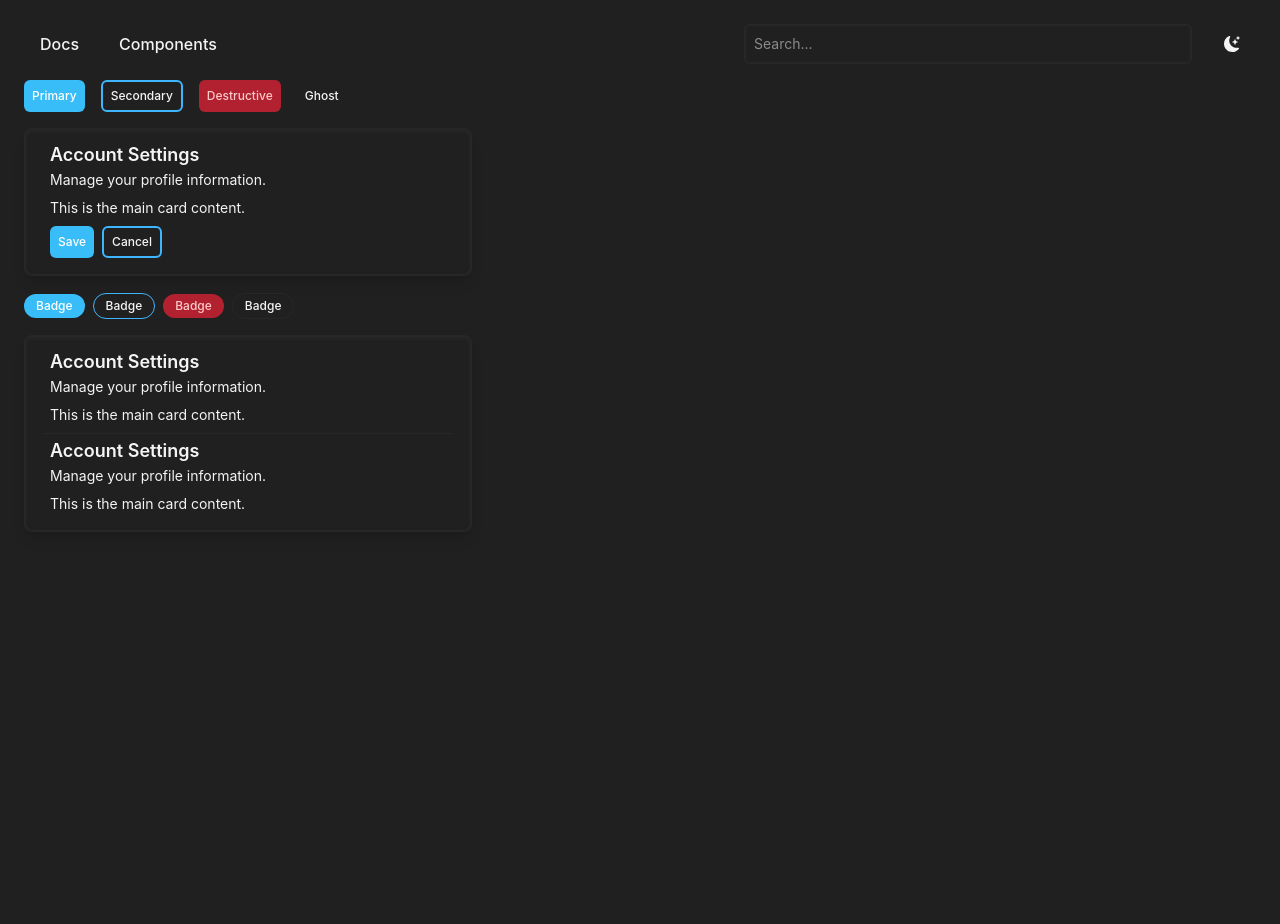
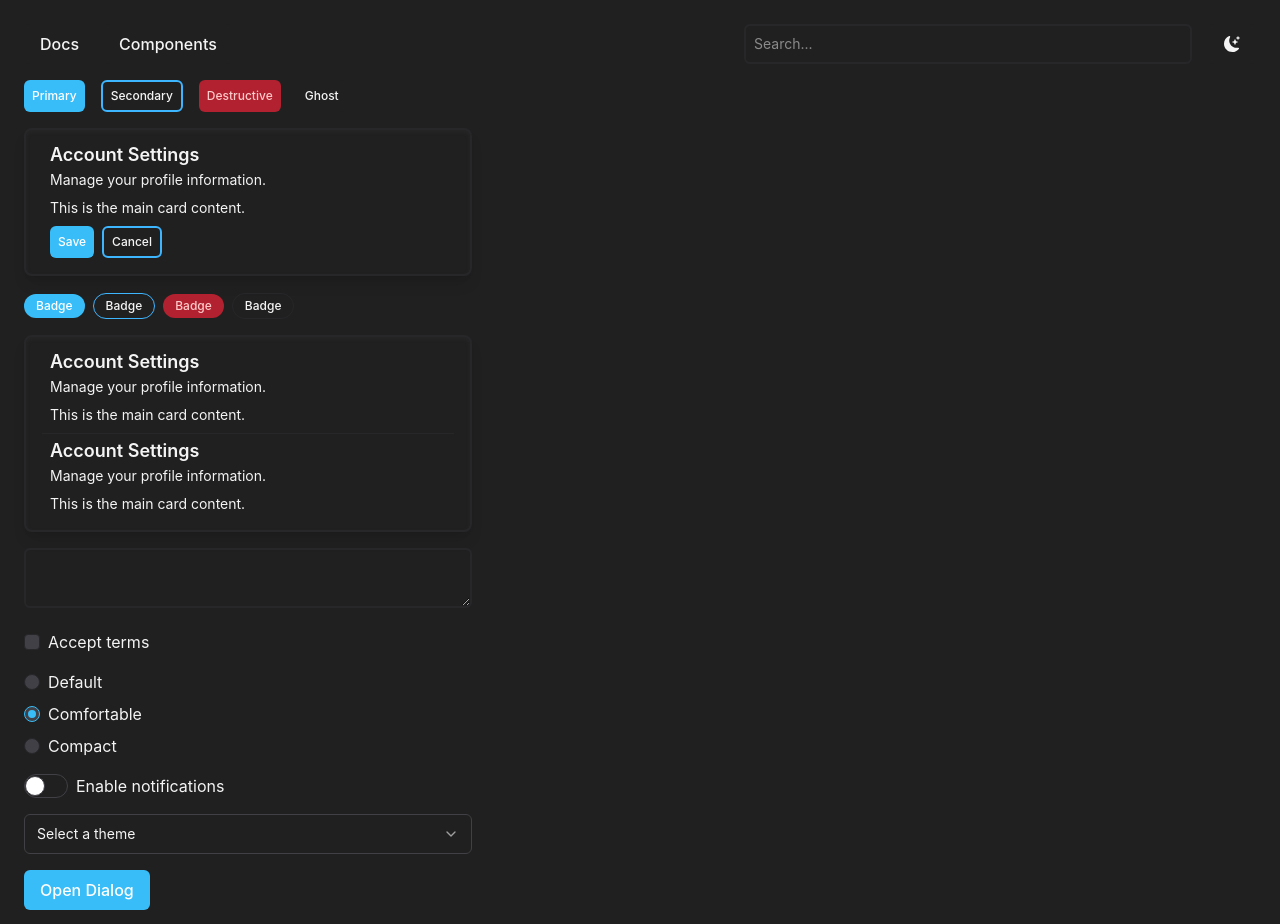
Before and after one commit to m-stevenson/mponent, a React (Vite) app: page / in a window 1280 px wide. Shown: the top 924 px of the page. Before the commit the page ends 800 px from the top, so only its background shows below. Built offline with nearby package versions, Linux system fonts and the light colour scheme.

Commit message:
Update component display with new components

```diff
--- a/src/App.tsx
+++ b/src/App.tsx
@@ -10,6 +10,36 @@ import {
 import { Navbar } from "./components/utils/Navbar";
 import { Badge } from "./components/ui/badge";
 import { Separator } from "./components/ui/separator";
+import { Textarea } from "./components/ui/textarea";
+import { Checkbox } from "./components/ui/checkbox";
+import { Label } from "./components/ui/label";
+import { RadioGroup, RadioGroupItem } from "./components/ui/radio-group";
+import { Switch } from "./components/ui/switch";
+import {
+  Select,
+  SelectTrigger,
+  SelectValue,
+  SelectContent,
+  SelectItem,
+} from "@/components/ui/select";
+import {
+  Dialog,
+  DialogTrigger,
+  DialogContent,
+  DialogHeader,
+  DialogTitle,
+  DialogDescription,
+  DialogFooter,
+  DialogClose,
+} from "@/components/ui/dialog";
+import {
+  DropdownMenu,
+  DropdownMenuContent,
+  DropdownMenuItem,
+  DropdownMenuLabel,
+  DropdownMenuSeparator,
+  DropdownMenuTrigger,
+} from "./components/ui/dropdown";
 
 function App() {
   return (
@@ -84,6 +114,92 @@ function App() {
           </p>
         </CardContent>
       </Card>
+
+      <Textarea className="min-w-md" />
+
+      <div className="flex items-center gap-2">
+        <Checkbox id="terms"></Checkbox>
+        <Label htmlFor="terms">Accept terms</Label>
+      </div>
+
+      <div className="flex items-center gap-2">
+        <RadioGroup defaultValue="comfortable">
+          <div className="flex items-center gap-2">
+            <RadioGroupItem id="r1" value="default"></RadioGroupItem>
+            <Label htmlFor="r1">Default</Label>
+          </div>
+          <div className="flex items-center gap-2">
+            <RadioGroupItem id="r2" value="comfortable"></RadioGroupItem>
+            <Label htmlFor="r2">Comfortable</Label>
+          </div>
+          <div className="flex items-center gap-2">
+            <RadioGroupItem id="r3" value="compact"></RadioGroupItem>
+            <Label htmlFor="r3">Compact</Label>
+          </div>
+        </RadioGroup>
+      </div>
+
+      <div className="flex items-center gap-2">
+        <Switch id="notifications" />
+        <Label htmlFor="notification">Enable notifications</Label>
+      </div>
+
+      <Select>
+        <SelectTrigger className="w-md">
+          <SelectValue placeholder="Select a theme" />
+        </SelectTrigger>
+
+        <SelectContent>
+          <SelectItem value="light">Light</SelectItem>
+          <SelectItem value="dark">Dark</SelectItem>
+          <SelectItem value="system">System</SelectItem>
+        </SelectContent>
+      </Select>
+
+      <div>
+        <Dialog>
+          <DialogTrigger asChild>
+            <Button>Open Dialog</Button>
+          </DialogTrigger>
+
+          <DialogContent>
+            <DialogHeader>
+              <DialogTitle>Edit profile</DialogTitle>
+              <DialogDescription>
+                Make changes to your profile here.
+              </DialogDescription>
+            </DialogHeader>
+
+            <div className="py-4">Dialog content goes here.</div>
+
+            <DialogFooter>
+              <DialogClose asChild>
+                <Button variant="secondary" size={"md"}>
+                  Cancel
+                </Button>
+              </DialogClose>
+
+              <Button size={"md"}>Save</Button>
+            </DialogFooter>
+          </DialogContent>
+        </Dialog>
+      </div>
+
+      <div>
+        <DropdownMenu>
+          <DropdownMenuTrigger asChild>
+            <Button variant="secondary">Open</Button>
+          </DropdownMenuTrigger>
+
+          <DropdownMenuContent>
+            <DropdownMenuLabel>Account</DropdownMenuLabel>
+            <DropdownMenuItem>Profile</DropdownMenuItem>
+            <DropdownMenuItem>Settings</DropdownMenuItem>
+            <DropdownMenuSeparator />
+            <DropdownMenuItem>Logout</DropdownMenuItem>
+          </DropdownMenuContent>
+        </DropdownMenu>
+      </div>
     </div>
   );
 }
```
